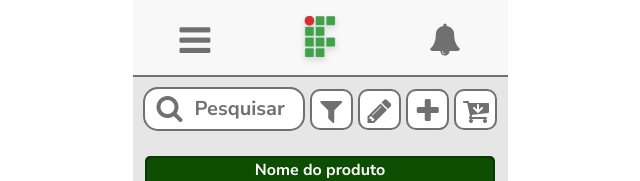
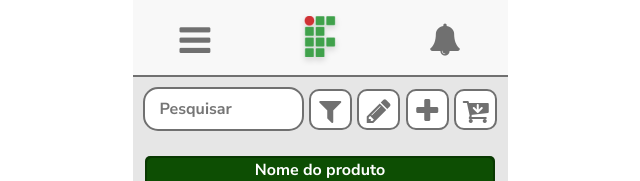
Before and after one commit to ThiagoMichael/projetoRestaurante, an Angular app in the folder Restaurant/: page / in a window 1280 px wide. Shown: the top 181 px of the page, without its empty margins (320-960 px from the left). Built offline with nearby package versions, Linux system fonts and the light colour scheme.

Commit message:
Ajustado alguns elementos

```diff
--- a/Restaurant/src/app/estoque/estoque.component.css
+++ b/Restaurant/src/app/estoque/estoque.component.css
@@ -38,16 +38,18 @@ div.grid-nav {
 
 }
 
-div.grande {
+input#pesquisa {
 
   background-color: white;
-  width: 158px;
-  height: 40px;
+  width: 140px;
+  height: 38px;
 
   border-radius: 15px;
   border: 2px solid #707070;
 
   text-align: left;
+  font-size: 16px;
+  padding-left: 15px;
 
 }
 
--- a/Restaurant/src/app/estoque/estoque.component.html
+++ b/Restaurant/src/app/estoque/estoque.component.html
@@ -1,12 +1,7 @@
 <main>
   <nav>
     <div class="grid-nav">
-      <div class="grande">
-        <div class="grid-pesquisa">
-          <i id="reducedIcon" class="fa fa-search fa-3x" aria-hidden="true"></i>
-          <p>Pesquisar</p>
-        </div>
-      </div>
+      <div class="grande"><input type="text" name="pesquisar" id="pesquisa" placeholder="Pesquisar"></div>
       <button class="botao-pequeno"><i id="reducedIcon" class="fa fa-filter fa-3x" aria-hidden="true"></i></button>
       <button class="botao-pequeno"><i id="reducedIcon" class="fa fa-pencil fa-3x" aria-hidden="true"></i></button>
       <button class="botao-pequeno"><i id="reducedIcon" class="fa fa-plus fa-3x" aria-hidden="true"></i></button>
--- a/Restaurant/src/app/nav/nav.component.css
+++ b/Restaurant/src/app/nav/nav.component.css
@@ -40,6 +40,16 @@ button.botao-menu {
 
 }
 
-.botao-menu:hover #defaultIcon { color: #00CC00; }
+.botao-menu:hover #defaultIcon {
 
-.botao-menu:hover p { color: #00CC00; }
+  color: #00CC00;
+  transition-duration: 0.4s;
+
+}
+
+.botao-menu:hover p {
+
+  color: #00CC00;
+  transition-duration: 0.4s;
+
+}
```
